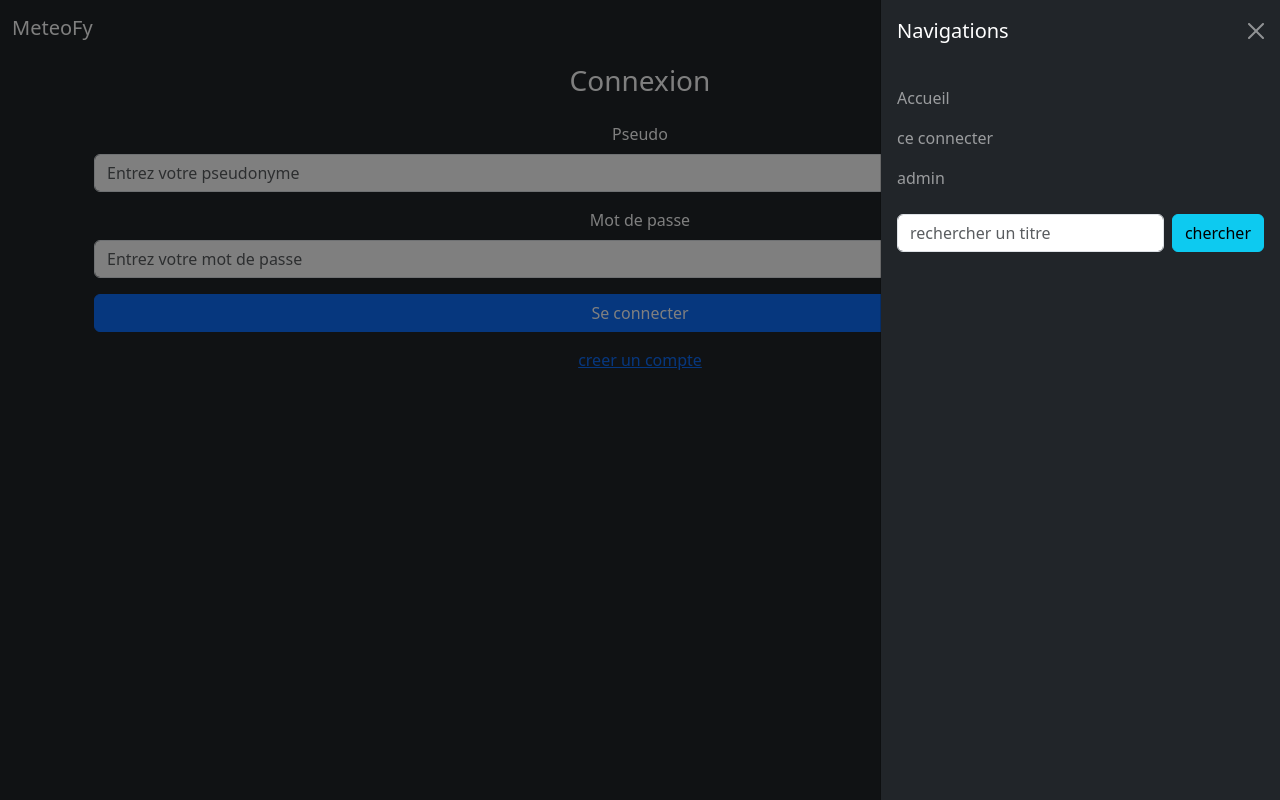
After one commit to observantcacao/meteoFy, a PHP site: template src/Views/login/LoginForm.php in a window 1280 px wide, after a click that opens the changed part. The commit adds this page. Run offline with PHP 8.4, Linux system fonts and the light colour scheme; the template is opened without the code that fills it, so the values that code supplies are empty.

Commit message:
update du style
ajout de page et du style partage afin que mes colluèges puissent avancer sur une bonne version du site dès le début de nos heure de travail.

```diff
--- a/composer.json
+++ b/composer.json
@@ -4,7 +4,10 @@
     "type": "project",
     "autoload": {
         "psr-4": {
-            "Loukianpltnv\\MeteoFy\\": "src/"
+            "Controllers\\": "src/Controllers",
+            "Models\\": "src/Models",
+            "Views\\": "src/Views",
+		    "Interfaces\\":"src/Interfaces"
         }
     },
     "minimum-stability": "beta",
--- a/src/Models/ActiveRecord.php
+++ b/src/Models/ActiveRecord.php
@@ -54,7 +54,7 @@ abstract class ActiveRecord
         $pdo = PDOSingleton::getInstance();
         $table = static::$table;
         // Préparation de la requête pour récupérer tous les enregistrements
-        $stmt = $pdo->getConnection()->query("SELECT * FROM $table ");
+        $stmt = $pdo->getConnection()->query("SELECT * FROM $table");
         $datas = $stmt->fetchAll(PDO::FETCH_ASSOC);
         $result = [];
         foreach ($datas as $row) {
--- a/src/Public/index.php
+++ b/src/Public/index.php
@@ -9,7 +9,7 @@ require __DIR__ .'/../../vendor/autoload.php';
 $app = AppFactory::create() ;
 
 // Ajouter le middleware de session
-$app->add(new SessionMiddleware());
+$app->add(new Models\SessionMiddleware());
 
 $app->addErrorMiddleware(true, true, true);
 
--- a/src/Views/Home.php
+++ b/src/Views/Home.php
@@ -1,5 +1,5 @@
 
-<div class="container text-center mt-5">
+<div class="container text-center mt-5 bg-dark">
     <h1 class="mb-4">Bienvenue sur les sons de votre météo</h1>
-    <p class="lead">bonjour</p>
+    <p class="lead">mettre contenu ici (remplacer le p)</p>
 </div>
--- a/src/Views/Layout.php
+++ b/src/Views/Layout.php
@@ -9,26 +9,47 @@
     <link href="https://cdn.jsdelivr.net/npm/bootstrap-icons/font/bootstrap-icons.css" rel="stylesheet">
 </head>
 
-<body>
-    <nav class="navbar navbar-expand-lg navbar-light bg-light">
+<body class="bg-dark text-white">
+<nav class="navbar navbar-dark bg-dark fixed-top">
   <div class="container-fluid">
     <a class="navbar-brand" href="/">MeteoFy</a>
-            <button class="navbar-toggler" type="button" data-bs-toggle="collapse" data-bs-target="#navbarNav"
-                aria-controls="navbarNav" aria-expanded="false" aria-label="Toggle navigation">
+    <button class="navbar-toggler" type="button" data-bs-toggle="offcanvas" data-bs-target="#offcanvasDarkNavbar" aria-controls="offcanvasDarkNavbar" aria-label="Toggle navigation">
       <span class="navbar-toggler-icon"></span>
     </button>
-            <div class="collapse navbar-collapse" id="navbarNav">
-                <ul class="navbar-nav ms-auto">
-                    <?php
-                    ?>
+    <div class="offcanvas offcanvas-end text-bg-dark" tabindex="-1" id="offcanvasDarkNavbar" aria-labelledby="offcanvasDarkNavbarLabel">
+      <div class="offcanvas-header">
+        <h5 class="offcanvas-title" id="offcanvasDarkNavbarLabel">Navigations</h5>
+        <button type="button" class="btn-close btn-close-white" data-bs-dismiss="offcanvas" aria-label="Close"></button>
+      </div>
+      <div class="offcanvas-body">
+        <ul class="navbar-nav justify-content-end flex-grow-1 pe-3">
+          <li class="nav-item">
+            <a class="nav-link" href="/">Accueil</a>
+          </li>
+          <li class="nav-item">
+            <a class="nav-link" href="/login">ce connecter</a>
+          </li>
+
+          <!-- ADMIN ONLY -->
+          <li class="nav-item">
+            <a class="nav-link" href="/admin">admin</a>
+          </li>
+          <!-- /ADMIN ONLY -->
+
         </ul>
+        <form class="d-flex mt-3" role="search" action="/search" method="get">
+          <input class="form-control me-2" type="search" placeholder="rechercher un titre" aria-label="Search">
+          <button class="btn btn-info" type="submit">chercher</button>
+        </form>
+      </div>
     </div>
   </div>
 </nav>
+
     <div class="container">
         <div class="row my-3">
             <div class="col">
-            <?= /*\Models\Alert::displayHtml()*/"a" ?>
+            <?= /*\Models\Alert::displayHtml()*/"" ?>
             </div>
         </div>
 
--- /dev/null
+++ b/src/Views/login/LoginForm.php
@@ -0,0 +1,17 @@
+<div class="container text-center mt-5 bg-dark">
+        <h3 class="text-center mb-4">Connexion</h3>
+        <form action="/loginPost" method="post">
+            <div class="mb-3">
+                <label for="pseudo" class="form-label">Pseudo</label>
+                <input type="pseudo" class="form-control" id="pseudo" placeholder="Entrez votre pseudonyme" required>
+            </div>
+            <div class="mb-3">
+                <label for="password" class="form-label">Mot de passe</label>
+                <input type="password" class="form-control" id="password" placeholder="Entrez votre mot de passe" required>
+            </div>
+            <button type="submit" class="btn btn-primary w-100">Se connecter</button>
+        </form>
+        <div class="text-center mt-3">
+            <a href="/register">creer un compte</a>
+        </div>
+</div>
```
Also changed, not shown: src/Controllers/UserControllers.php (added, +49 -0 lines), src/Routes/Web.php (+10 -1 lines), src/Views/login/RegisterForm.php (added, +17 -0 lines). Lines whose indentation alone changed are shown as unchanged.
